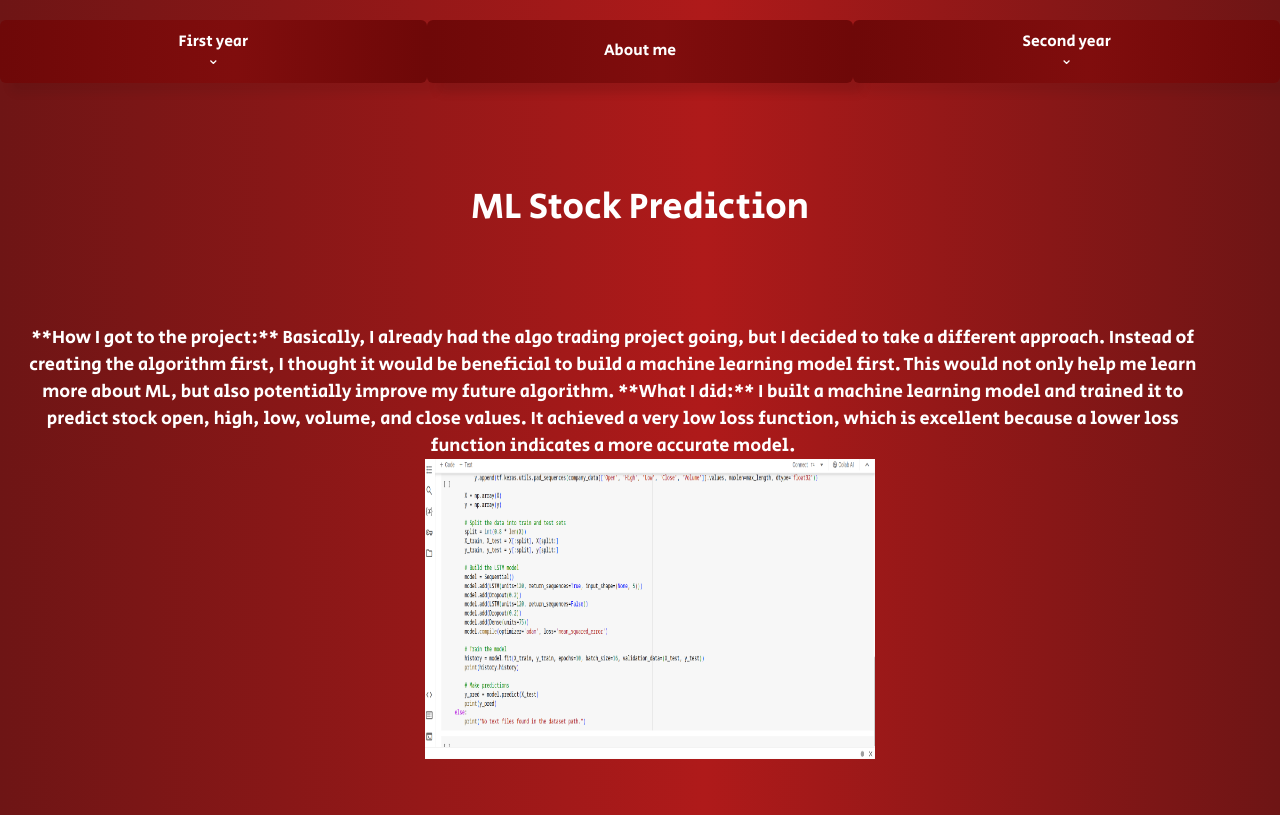
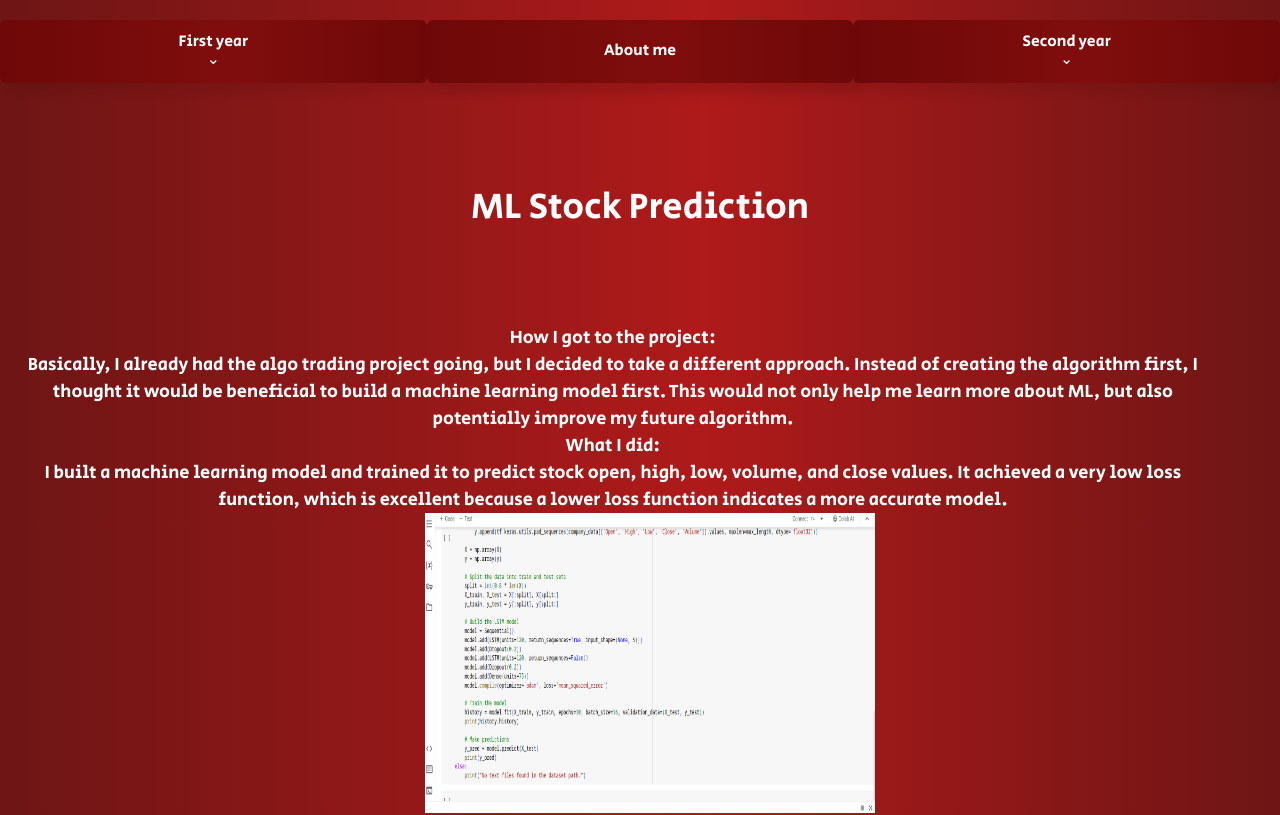
Before and after one commit to UnmatchedPerspicacious/pol-eshel_red, a Next.js app: page /projects/second_year/spring in a window 1280 px wide. Shown: the top 815 px of the page. Built offline with nearby package versions, Linux system fonts and the light colour scheme.

Commit message:
Update page.tsx
added br statements

```diff
--- a/app/projects/second_year/spring/page.tsx
+++ b/app/projects/second_year/spring/page.tsx
@@ -8,12 +8,12 @@ export default function Page() {
     <div className="container">
       <h1 className="head">ML Stock Prediction</h1>
       <p className="description">
-        **How I got to the project:**
-
+        How I got to the project:
+        <br/>
         Basically, I already had the algo trading project going, but I decided to take a different approach.  Instead of creating the algorithm first, I thought it would be beneficial to build a machine learning model first. This would not only help me learn more about ML, but also potentially improve my future algorithm.
-
-        **What I did:**
-
+        <br/>
+        What I did:
+        <br/>
         I built a machine learning model and trained it to predict stock open, high, low, volume, and close values. It achieved a very low loss function, which is excellent because a lower loss function indicates a more accurate model.
       </p>
       <div className="images">
```
